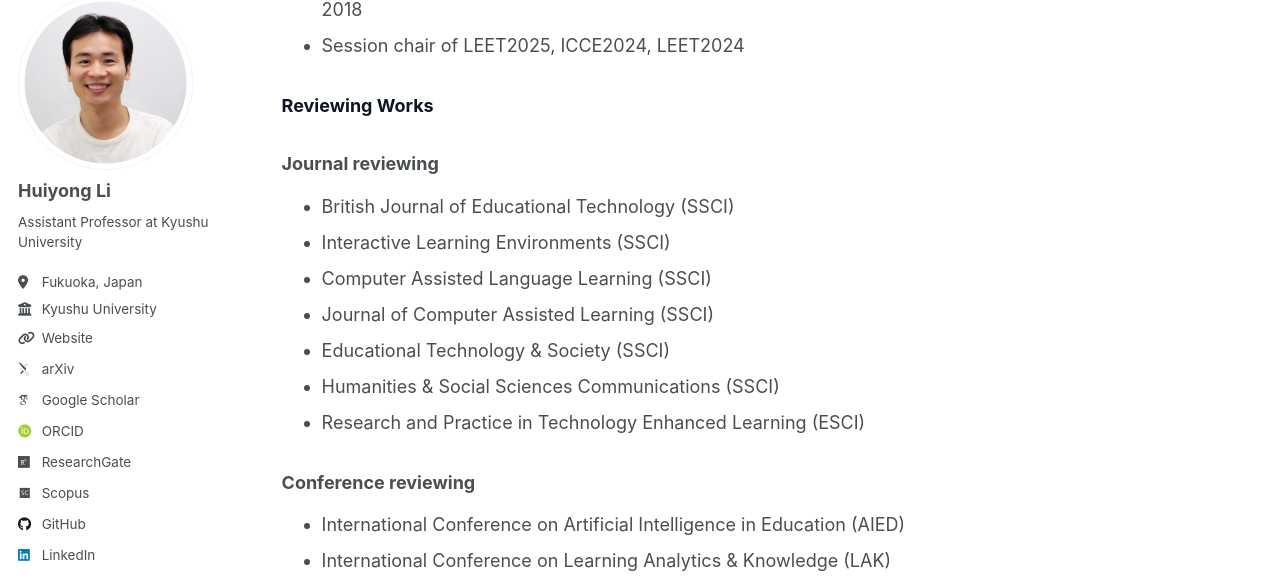
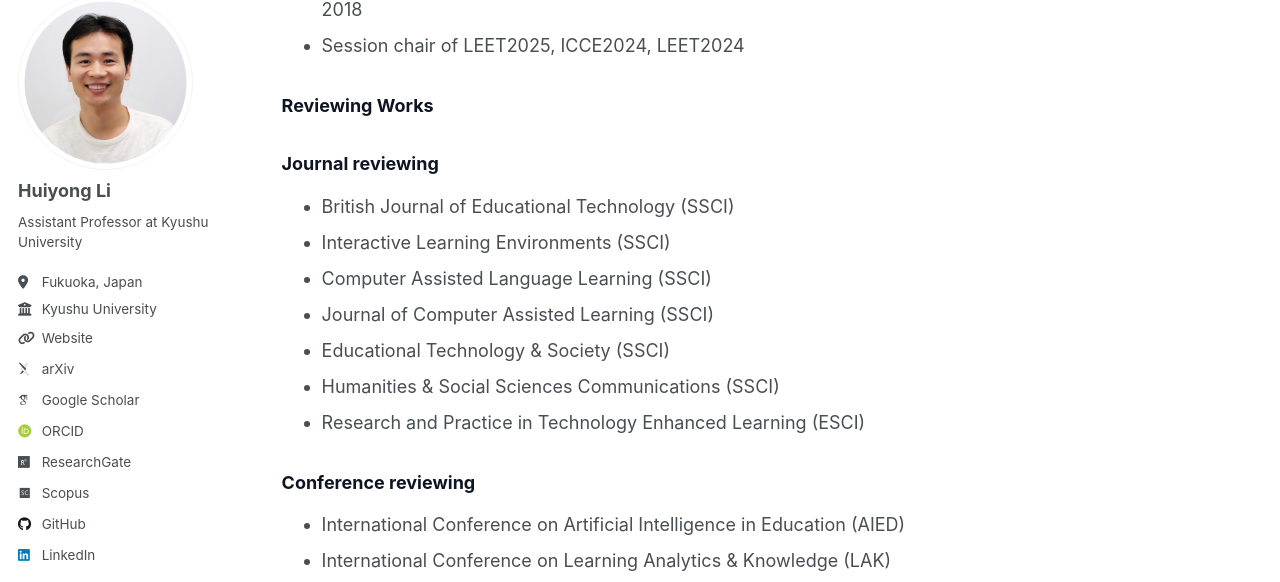
Before and after one commit to li-huiyong/li-huiyong.github.io, a Jekyll site: the page built from _pages/service.md, in a window 1280 px wide and 900 px high, scrolled down 484 px. Shown: the part 104-686 px from the top of the window. Built offline with Jekyll 4.4.1, drawn with Linux system fonts in a browser that asks for light colours; some web fonts are replaced.

Commit message:
change sub title colors

```diff
--- a/_pages/service.md
+++ b/_pages/service.md
@@ -26,7 +26,7 @@ author_profile: true
 
 ### <span style="color: #0f1423; ">Reviewing Works</span>
 
-<h3>Journal reviewing</h3>
+<h3 style="color: #0f1423">Journal reviewing</h3>
 * British Journal of Educational Technology (SSCI)
 * Interactive Learning Environments (SSCI)
 * Computer Assisted Language Learning (SSCI)
@@ -35,7 +35,7 @@ author_profile: true
 * Humanities & Social Sciences Communications (SSCI)
 * Research and Practice in Technology Enhanced Learning (ESCI)
 
-<h3>Conference reviewing</h3>
+<h3 style="color: #0f1423">Conference reviewing</h3>
 * International Conference on Artificial Intelligence in Education (AIED)
 * International Conference on Learning Analytics & Knowledge (LAK)
 * International Conference on Computers in Education (ICCE)
```
